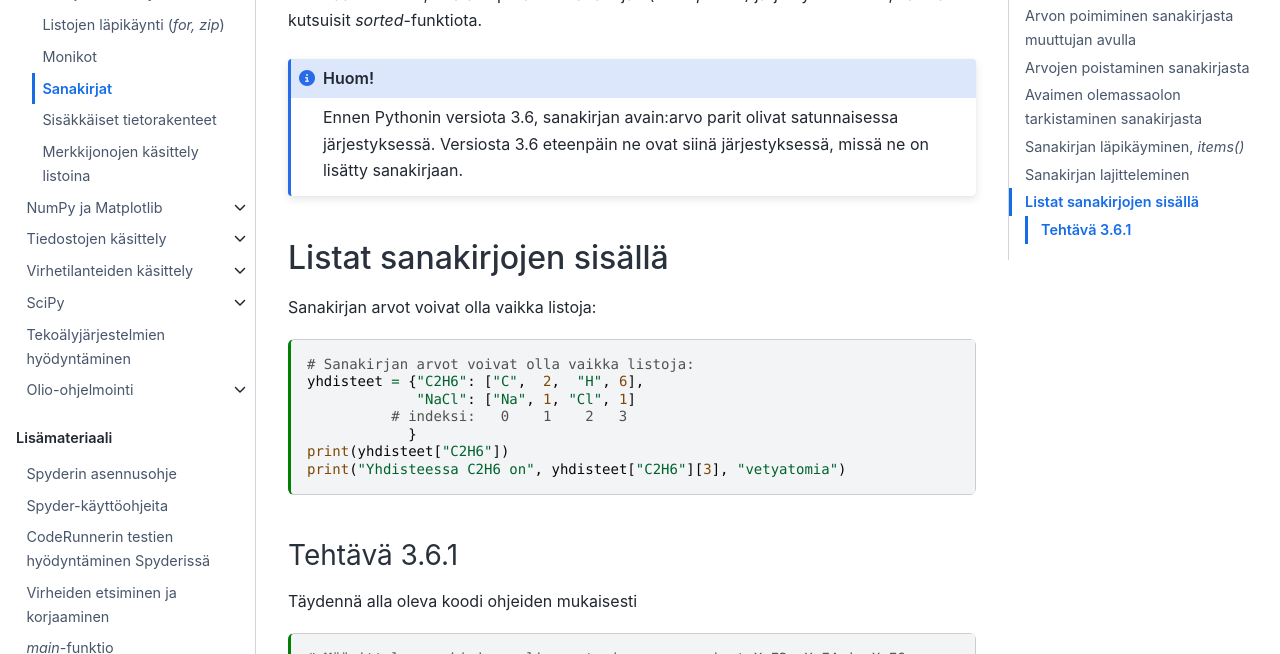
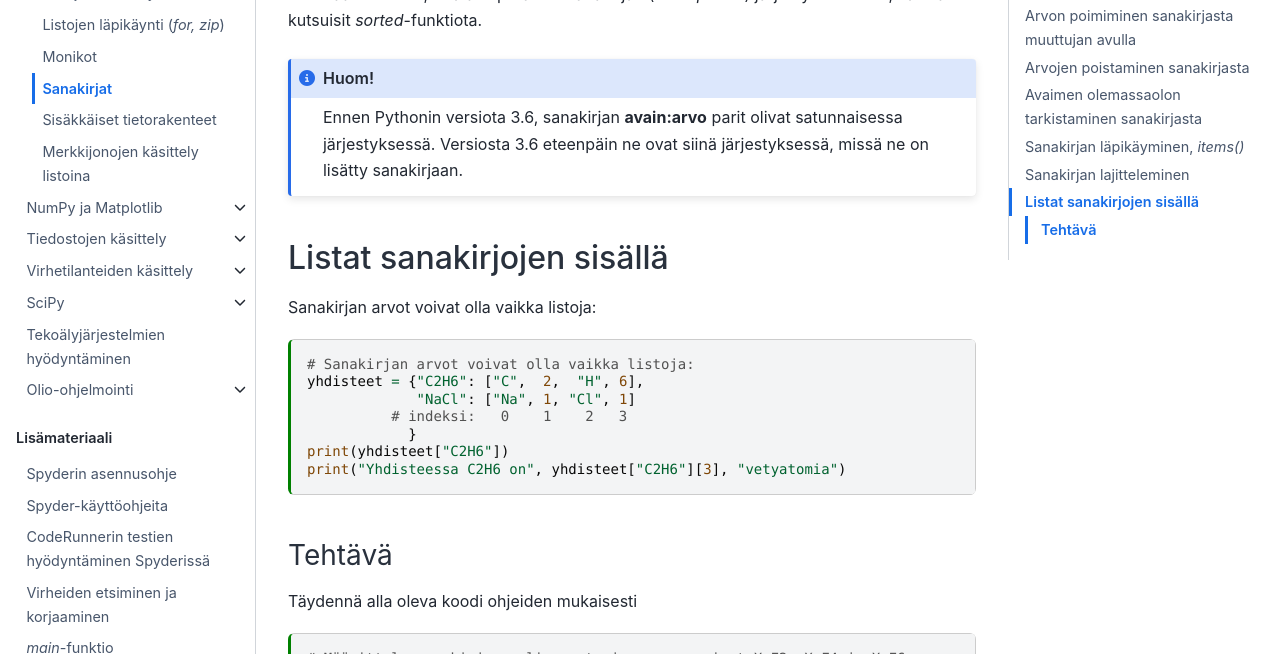
Before and after one commit to elina-ruha/CHEM-ohjelmointikurssikirja-test, a Jupyter Book: the page built from book/tietorakenteet/sanakirjat.md, in a window 1280 px wide and 900 px high, scrolled down 3292 px. Shown: the part 153-807 px from the top of the window. Built offline with Jupyter Book 1.0.4 settings and Sphinx 7.4.7 and the Sphinx Book theme 1.1.4, drawn with Linux system fonts in a browser that asks for light colours; comment, search, counter and statistics services are not loaded; some of the changed text lies outside the part shown.

Commit message:
Update sanakirjat.md

````diff
--- a/book/tietorakenteet/sanakirjat.md
+++ b/book/tietorakenteet/sanakirjat.md
@@ -64,8 +64,8 @@
 > 30.973
 Atomipainot: {'H': 1.008, 'C': 12.011, 'O': 15.999, 'P': 30.973}
 ```
-Kurssin aikana käytämme lukuisia kertoja merkintää *sanakirja[muuttuja]* = *arvo*, kun haluamme lisätä
-*avain:arvo*-pareja sanakirjaan.
+Kurssin aikana käytämme lukuisia kertoja merkintää `sanakirja[muuttuja] = arvo`, kun haluamme lisätä
+**avain:arvo**-pareja sanakirjaan.
 ## Arvon poimiminen sanakirjasta muuttujan avulla
 Arvoja voi poimia sanakirjasta myös käyttämällä avaimena olemassa olevan muuttujan sisältöä:
 ``` ipython3
@@ -81,7 +81,7 @@
 > C
 12.011
 ```
-Kurssin aikana käytämme lukuisia kertoja merkintää *arvo = sanakirja[muuttuja]*, kun haluamme poimia tietyn arvon sanakirjasta.
+Kurssin aikana käytämme lukuisia kertoja merkintää `arvo = sanakirja[muuttuja]`, kun haluamme poimia tietyn arvon sanakirjasta.
 ## Arvojen poistaminen sanakirjasta
 Arvojen poistaminen sanakirjasta onnistuu *del*-avainsanalla:
 ```{code-cell} ipython3
@@ -119,7 +119,7 @@
 Huomaa kuitenkin, että alkuperäisen sanakirjan (*atomipainot*) järjestys ei muutu, vaikka kutsuisit *sorted*-funktiota.
 :::{admonition} Huom!
 :class: note
-Ennen Pythonin versiota 3.6, sanakirjan avain:arvo parit olivat satunnaisessa järjestyksessä. Versiosta 3.6 eteenpäin
+Ennen Pythonin versiota 3.6, sanakirjan **avain:arvo** parit olivat satunnaisessa järjestyksessä. Versiosta 3.6 eteenpäin
 ne ovat siinä järjestyksessä, missä ne on lisätty sanakirjaan.
 :::
 ## Listat sanakirjojen sisällä
@@ -133,7 +133,7 @@
 print(yhdisteet["C2H6"])
 print("Yhdisteessa C2H6 on", yhdisteet["C2H6"][3], "vetyatomia")
 ```
-### Tehtävä 3.6.1
+### Tehtävä
 Täydennä alla oleva koodi ohjeiden mukaisesti
 ```{code-cell} ipython3
 # Määrittele sanakirja moolimassat, jossa on avaimet XeF2, XeF4 ja XeF6
````
